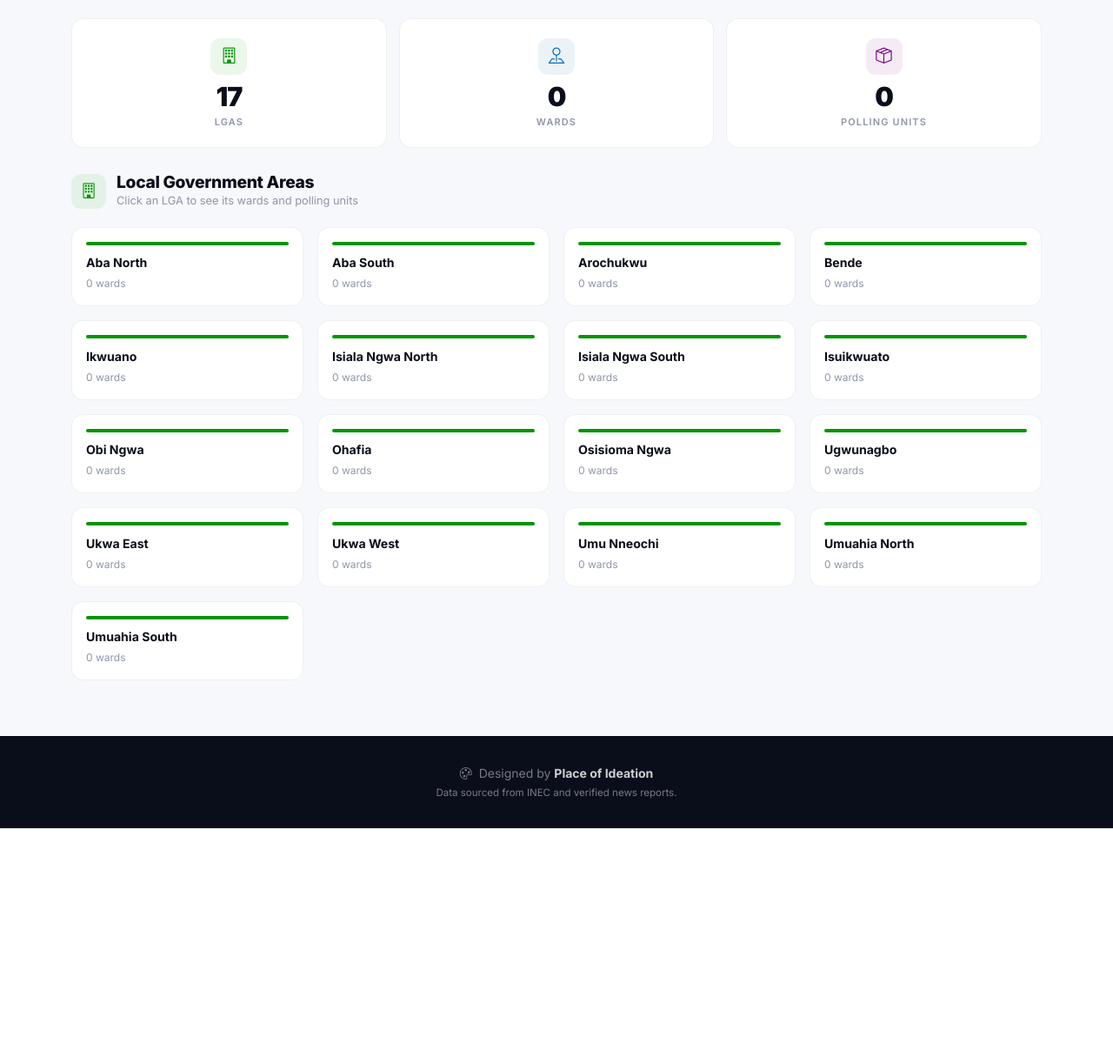
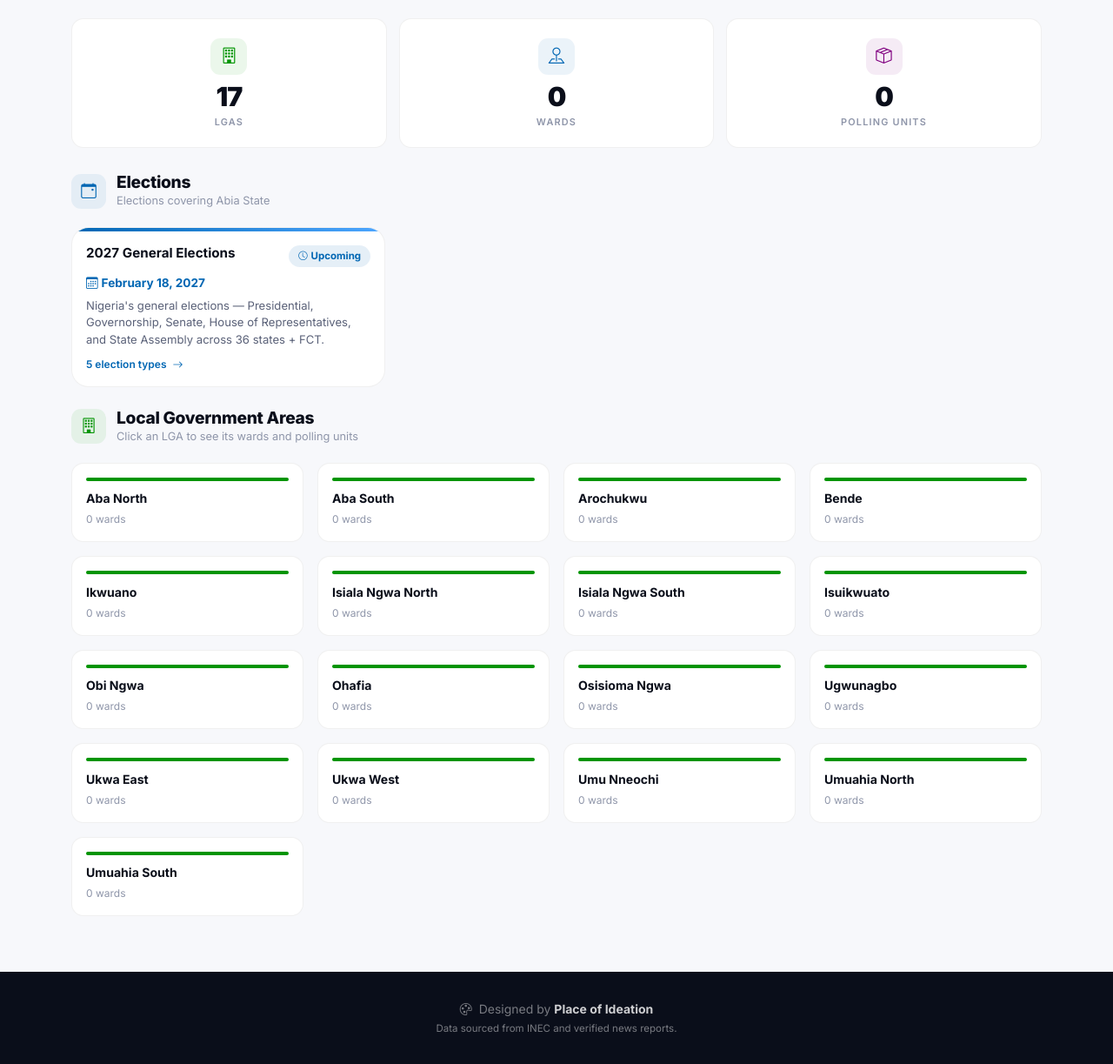
Before and after one commit to femiwill/elections, a Flask app: page /states/AB in a window 1280 px wide. Shown: the part 284-1507 px from the top of the page at 87% size. Before the commit the page ends 1236 px from the top, so only its background shows below. Run offline with Flask 3, Linux system fonts and the light colour scheme; parts of the project's set-up code (start-up, migrations or seed data) failed here and were passed over.

Commit message:
Show relevant elections on state browse pages
State pages now display upcoming, ongoing, and completed elections
that are relevant to that state (by candidate scope, results, or
election name match). Ekiti and Osun now show their governorship
elections plus the 2027 General Elections.

Co-Authored-By: Claude Opus 4.6 <noreply@anthropic.com>

```diff
--- a/app.py
+++ b/app.py
@@ -626,9 +626,35 @@ def state_browse(state_code):
             'pu_count': pu_count,
         })
 
+    # Find elections relevant to this state (state-level + national)
+    state_elections = []
+    for election in Election.query.order_by(Election.election_date.desc()).all():
+        for et in election.election_types:
+            # National elections apply to all states
+            if et.level == 'national':
+                state_elections.append(election)
+                break
+            # State-level: check if any candidates or results are scoped to this state
+            if et.level == 'state':
+                has_candidates = Candidate.query.filter_by(
+                    election_type_id=et.id, state_id=state.id
+                ).first()
+                has_results = Result.query.filter_by(
+                    election_type_id=et.id, state_id=state.id
+                ).first()
+                if has_candidates or has_results:
+                    state_elections.append(election)
+                    break
+                # Also match by name (e.g. "Ekiti" in "Ekiti State Governorship")
+                state_name = state.name.replace(' State', '')
+                if state_name.lower() in election.name.lower():
+                    state_elections.append(election)
+                    break
+
     return render_template('state_browse.html',
                            state=state,
-                           lga_data=lga_data)
+                           lga_data=lga_data,
+                           state_elections=state_elections)
 
 
 @app.route('/states/<state_code>/lga/<int:lga_id>')
--- a/templates/state_browse.html
+++ b/templates/state_browse.html
@@ -1,5 +1,5 @@
 {% extends "base.html" %}
-{% from "macros.html" import breadcrumb %}
+{% from "macros.html" import breadcrumb, status_badge %}
 
 {% block title %}{{ state.name }} — LGAs{% endblock %}
 
@@ -53,6 +53,58 @@
     </div>
 </section>
 
+<!-- Elections for this state -->
+{% if state_elections %}
+<section class="pb-4">
+    <div class="container">
+        <div class="section-head reveal">
+            <div class="icon-box" style="background:rgba(0,102,179,0.08);color:#0066B3;"><i class="bi bi-calendar-event"></i></div>
+            <div>
+                <h4>Elections</h4>
+                <p class="sub">Elections covering {{ state.name }}{% if state.name != 'FCT' %} State{% endif %}</p>
+            </div>
+        </div>
+        <div class="row g-3">
+            {% for election in state_elections %}
+            <div class="col-md-6 col-lg-4 reveal">
+                <a href="{{ url_for('election_overview', slug=election.slug) }}" class="election-card d-block text-decoration-none">
+                    {% if election.status == 'ongoing' %}
+                    <div class="card-accent" style="background:linear-gradient(90deg, #FF6B00, #FF9500);"></div>
+                    {% elif election.status == 'upcoming' %}
+                    <div class="card-accent" style="background:linear-gradient(90deg, #0066B3, #4da6ff);"></div>
+                    {% else %}
+                    <div class="card-accent"></div>
+                    {% endif %}
+                    <div class="p-3">
+                        <div class="d-flex justify-content-between align-items-start mb-2">
+                            <h5 style="font-weight:700;font-size:0.95rem;color:var(--text-primary);margin:0;">{{ election.name }}</h5>
+                            {% if election.status == 'ongoing' %}
+                            <span class="live-badge"><span class="live-dot"></span> LIVE</span>
+                            {% else %}
+                            {{ status_badge(election.status) }}
+                            {% endif %}
+                        </div>
+                        {% if election.election_date %}
+                        <div style="font-size:0.85rem;font-weight:700;color:{% if election.status == 'ongoing' %}#FF6B00{% elif election.status == 'upcoming' %}#0066B3{% else %}var(--ng-green){% endif %};margin-bottom:0.4rem;">
+                            <i class="bi bi-calendar3 me-1"></i>{{ election.election_date.strftime('%B %d, %Y') }}
+                        </div>
+                        {% endif %}
+                        {% if election.description %}
+                        <p style="font-size:0.82rem;color:var(--text-secondary);margin:0;line-height:1.5;">{{ election.description|truncate(150) }}</p>
+                        {% endif %}
+                        <div style="font-size:0.75rem;color:{% if election.status == 'ongoing' %}#FF6B00{% elif election.status == 'upcoming' %}#0066B3{% else %}var(--ng-green){% endif %};font-weight:600;margin-top:0.6rem;">
+                            {{ election.election_types|length }} election type{{ 's' if election.election_types|length != 1 else '' }}
+                            <i class="bi bi-arrow-right ms-1"></i>
+                        </div>
+                    </div>
+                </a>
+            </div>
+            {% endfor %}
+        </div>
+    </div>
+</section>
+{% endif %}
+
 <!-- LGA Grid -->
 <section class="pb-5">
     <div class="container">
```
